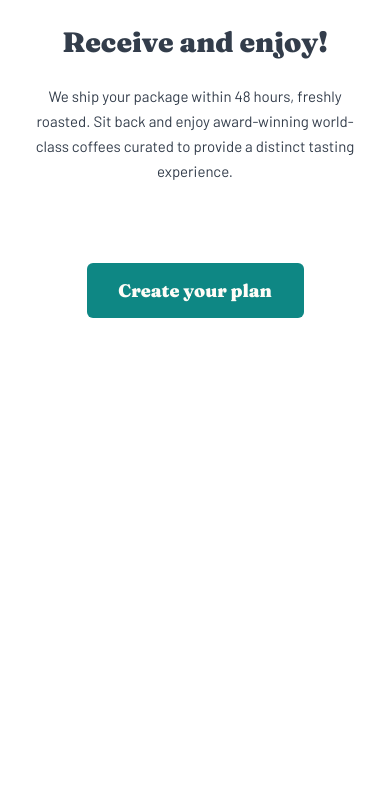
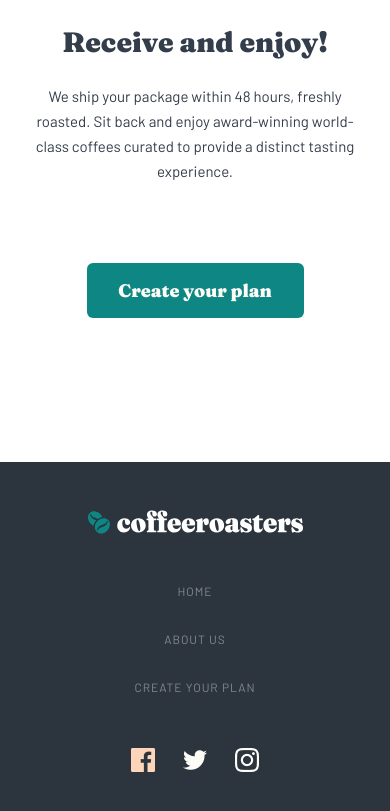
Before and after one commit to akhrorbek/coffeeroasters_desktop_mobile_tablet, a plain HTML site: page index.html in a window 390 px wide. Shown: the part 4922-5733 px from the top of the page. Before the commit the page ends 5240 px from the top, so only its background shows below. Drawn offline with Linux system fonts and the light colour scheme; files whose address does not match are found by name.

Commit message:
init:finished desktop-table-mobile

```diff
--- a/index.html
+++ b/index.html
@@ -144,17 +144,23 @@
                         <li class="working__list-item">
                             <span class="working__item-number">01</span>
                             <span class="working__item-heading">Pick your coffee</span>
-                            <p class="working__item-text">Select from our evolving range of artisan coffees. Our beans are ethically sourced and we pay fair prices for them. There are new coffees in all profiles every month for you to try out.</p>
+                            <p class="working__item-text">Select from our evolving range of artisan coffees. Our beans
+                                are ethically sourced and we pay fair prices for them. There are new coffees in all
+                                profiles every month for you to try out.</p>
                         </li>
                         <li class="working__list-item">
                             <span class="working__item-number">02</span>
                             <span class="working__item-heading">Choose the frequency</span>
-                            <p class="working__item-text">Customize your order frequency, quantity, even your roast style and grind type. Pause, skip or cancel your subscription with no commitment through our online portal.</p>
+                            <p class="working__item-text">Customize your order frequency, quantity, even your roast
+                                style and grind type. Pause, skip or cancel your subscription with no commitment through
+                                our online portal.</p>
                         </li>
                         <li class="working__list-item">
                             <span class="working__item-number">03</span>
                             <span class="working__item-heading">Receive and enjoy!</span>
-                            <p class="working__item-text">We ship your package within 48 hours, freshly roasted. Sit back and enjoy award-winning world-class coffees curated to provide a distinct tasting experience.</p>
+                            <p class="working__item-text">We ship your package within 48 hours, freshly roasted. Sit
+                                back and enjoy award-winning world-class coffees curated to provide a distinct tasting
+                                experience.</p>
                         </li>
                     </ul>
                 </div>
@@ -162,11 +168,44 @@
                     Create your plan
                 </button>
             </div>
-
         </section>
     </main>
     <!--FOOTER-->
-    <footer>
+    <footer class="footer">
+        <div class="container footer__container">
+            <div class="footer__footer-wrapper">
+                <a class="footer__logo-link" href="./index.html" target="_blank">
+                    <img class="footer__logo" src="./images/logo-fot.svg" alt="logo icon" width="236" height="26">
+                </a>
+                <nav class="navbar navbar--footer__nav">
+                    <ul class="navbar__list-footer">
+                        <li class="navbar__item-footer">
+                            <a class="navbar__item-footer-link" href="#">Home</a>
+                        </li>
+                        <li class="navbar__item-footer">
+                            <a class="navbar__item-footer-link" href="#">About Us</a>
+                        </li>
+                        <li class="navbar__item-footer">
+                            <a class="navbar__item-footer-link" href="#">Create Your Plan</a>
+                        </li>
+                    </ul>
+                </nav>
+            </div>
+            <div class="footer__social-media">
+                <a class="footer__social-media-link" href="">
+                    <img class="footer__social-media-image" src="./images/facebook.png" alt="facebook icon" width="24"
+                        height="24">
+                </a>
+                <a class="footer__social-media-link" href="">
+                    <img class="footer__social-medi-image" src="./images/twitter.png" alt="twitter icon" width="24"
+                        height="24">
+                </a>
+                <a class="footer__social-media-link" href="">
+                    <img class="footer__social-medi-image" src="./images/instagram.png" alt="instagram icon" width="24"
+                        height="24">
+                </a>
+            </div>
+        </div>
     </footer>
     <script src="./js/script.js"></script>
 </body>
--- a/scss/blocks/_button.scss
+++ b/scss/blocks/_button.scss
@@ -39,7 +39,7 @@
     }
 
 }
-@media only screen and (max-width:628px) {
+@media only screen and (max-width:647px) {
     .site-btn {
         display: flex;
         align-items: center;
--- /dev/null
+++ b/scss/blocks/_footer.scss
@@ -0,0 +1,129 @@
+.footer {
+    padding: 47px 70px 47px 70px;
+    background: #2C343E;
+    &__container {
+        display: flex;
+        align-items: center;
+        justify-content: space-between;
+    }
+    &__logo-link {
+        text-decoration: none;
+        &:hover {
+            opacity: 0.8;
+        }
+        &:active {
+            opacity: 0.7;
+        }
+    }
+
+    &__footer-wrapper {
+        display: flex;
+        align-items: center;
+    }
+    &__social-media-link {
+        text-decoration: none;
+    }
+    &__social-media-link + &__social-media-link {
+        margin-left: 24px;
+    }
+    &__social-media-link:hover {
+        opacity: 0.8;
+    }
+    &__social-media-link:active {
+        opacity: 0.7;
+    }
+}
+    .navbar--footer__nav {
+        margin-left: 103px;
+}
+    .navbar__list-footer {
+        display: flex;
+        margin: 0;
+        padding: 0;
+        list-style: none;
+    }
+    .navbar__item-footer + .navbar__item-footer {
+        margin-left: 32px;
+    }
+    .navbar__item-footer-link {
+    text-decoration: none;
+    font-family: 'Barlow';
+    font-size: 12px;
+    line-height: 15px;
+    letter-spacing: 0.923077px;
+    text-transform: uppercase;
+    color: #83888F;
+}
+.navbar__item-footer-link:hover {
+    color: white;
+}
+
+@media only screen and (max-width:935px) {
+    .footer {
+        &__logo-link {
+            margin-bottom: 32px;
+        }
+        &__footer-wrapper {
+            display: flex;
+            align-items: center;
+            justify-content: center;
+            flex-direction: column;
+        }
+        &__container {
+            display: flex;
+            flex-direction: column;
+            align-items: center;
+            justify-content: space-between;
+        }
+    }
+
+    .navbar--footer__nav {
+        margin:0;
+        margin-bottom: 65px;
+}
+    .navbar__list-footer {
+        display: flex;
+        flex-direction:row;
+        margin: 0;
+        padding: 0;
+    }
+    .navbar__item-footer + .navbar__item-footer {
+        margin-left: 32px;
+    }
+
+}
+
+@media only screen and (max-width:647px) {
+    .footer {
+        &__container {
+            display: flex;
+            align-items: center;
+            justify-content: space-between;
+        }
+        &__logo-link {
+            margin-bottom: 45px;
+            width: 217px;
+            text-decoration: none;
+            &:hover {
+                opacity: 0.8;
+            }
+            &:active {
+                opacity: 0.7;
+            }
+        }
+    }
+.navbar--footer__nav {
+    display: block;
+    margin:0;
+    margin-bottom: 48px;
+}
+.navbar__list-footer {
+    display: flex;
+    flex-direction: column;
+    align-items: center;
+}
+.navbar__item-footer + .navbar__item-footer {
+    margin-left: 0px;
+    margin-top: 24px;
+}
+}
--- a/scss/blocks/_working.scss
+++ b/scss/blocks/_working.scss
@@ -1,6 +1,6 @@
 .working {
     &__container {
-        padding: 102px 90px 0 90px;
+        padding: 102px 90px 100px 90px;
     }
     &__title {
         margin: 0;
@@ -93,6 +93,7 @@
 
 @media only screen and (max-width:820px) {
     .working {
+        padding-bottom:144px;
         &__container {
             padding: 0 40px;
         }
@@ -154,7 +155,7 @@
 
 }
 ////mobile
-@media only screen and (max-width:628px) {
+@media only screen and (max-width:647px) {
     .working {
         &__container {
             padding: 0 24px;
```
Also changed, not shown: css/main.css, images/facebook.png (added), images/instagram.png (added), images/logo-fot.svg (added), images/twitter.png (added), 1 other file.
